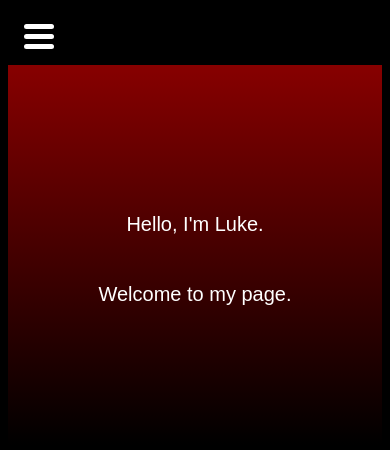
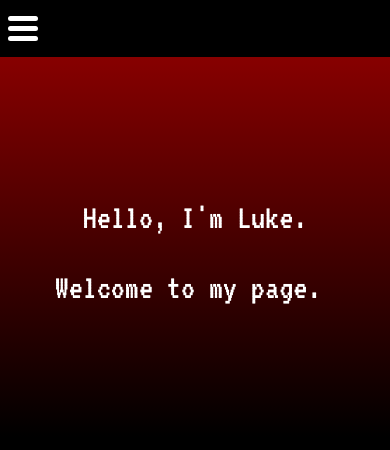
Before and after one commit to LukeDaNuke456/luke-portfolio, a website built with Vite: page index.html in a window 390 px wide. Built offline with nearby package versions, Linux system fonts and the light colour scheme.

Commit message:
navigation, responsiveness, format script, and fonts.

```diff
--- a/index.html
+++ b/index.html
@@ -1,11 +1,10 @@
 <!doctype html>
 <html lang="en">
-
   <head>
     <meta charset="UTF-8" />
-  <link rel="stylesheet" href="/src/styles/style.css">
-  <link rel="stylesheet" href="/src/styles/canvas.css">
-  <link rel="stylesheet" href="/src/styles/navbar.css">
+    <link rel="stylesheet" href="/src/styles/style.css" />
+    <link rel="stylesheet" href="/src/styles/canvas.css" />
+    <link rel="stylesheet" href="/src/styles/navbar.css" />
     <meta name="viewport" content="width=device-width, initial-scale=1.0" />
     <title>Luke Anglea</title>
   </head>
@@ -26,15 +25,15 @@
           </ul>
         </nav>
       </div>
-    <!-- Canvas Section -->
+    </header>
+
     <section class="canvas-section">
       <div class="container">
         <canvas id="myCanvas"></canvas>
       </div>
     </section>
-  </header>
+
     <script type="module" src="/src/scripts/canvas.js"></script>
     <script type="module" src="/src/scripts/navbar.js"></script>
   </body>
-
 </html>
--- a/package.json
+++ b/package.json
@@ -6,11 +6,11 @@
   "scripts": {
     "dev": "vite",
     "build": "vite build",
-    "preview": "vite preview"
+    "preview": "vite preview",
+    "format": "prettier --write ."
   },
   "devDependencies": {
+    "prettier": "^3.5.3",
     "vite": "^6.1.0"
-  },
-  "dependencies": {
   }
 }
--- /dev/null
+++ b/src/scripts/Constants/constants.js
@@ -0,0 +1,4 @@
+export const SCREEN_BREAKPOINTS = {
+  mobile: 480,
+  tablet: 768,
+};
--- a/src/scripts/canvas.js
+++ b/src/scripts/canvas.js
@@ -1,15 +1,17 @@
-import '../styles/style.css';
-
 class Canvas {
   constructor(canvasId, text1, text2) {
     this.canvas = document.getElementById(canvasId);
     this.ctx = this.canvas.getContext("2d");
     this.text1 = text1;
     this.text2 = text2;
-    this.opacity1 = 0; // Opacity for first text
-    this.opacity2 = 0; // Opacity for second text
-    this.fadeSpeed = 0.01;
-    this.fadeDelay = 50; // Delay before text 2 starts fading in
+    this.index1 = 0;
+    this.index2 = 0;
+    this.typingSpeed = 100;
+    this.fadeDelay = 1000;
+    this.cursorVisible = true;
+    this.cursorBlinkSpeed = 500;
+    this.isTypingComplete = false;
+    this.fontLoaded = false; // Flag to track font loading
 
     if (!this.canvas) {
       console.error(`Canvas with ID "${canvasId}" not found.`);
@@ -19,10 +21,27 @@ class Canvas {
     this.init();
   }
 
-  init() {
+  async init() {
+    await this.loadFont(); // Load font before drawing
     this.resizeCanvas();
-    this.startFadeIn();
+    this.startTypingEffect();
+    this.startCursorBlink();
     window.addEventListener("resize", () => this.resizeCanvas());
+  }
+
+  async loadFont() {
+    try {
+      const font = new FontFace(
+        "CustomFont",
+        'url("src/assets/fonts/VT323-Regular.ttf")',
+      );
+      await font.load();
+      document.fonts.add(font);
+      this.fontLoaded = true;
+      this.drawText(); // Ensure first draw after font is ready
+    } catch (error) {
+      console.error("Font failed to load:", error);
+    }
   }
 
   resizeCanvas() {
@@ -40,45 +59,79 @@ class Canvas {
   drawText() {
     this.ctx.clearRect(0, 0, this.canvas.width, this.canvas.height);
 
-    // Adjust font size dynamically (min 20px, max 40px)
-    const fontSize = Math.min(Math.max(20, this.canvas.width * 0.05), 40);
+    const fontSize = Math.min(Math.max(20, this.canvas.width * 0.09), 40);
 
-    this.ctx.font = `${fontSize}px Arial`;
+    // Ensure the font is only applied if it's fully loaded
+    if (this.fontLoaded) {
+      this.ctx.font = `${fontSize}px CustomFont`;
+    } else {
+      this.ctx.font = `${fontSize}px Arial`; // Fallback while waiting
+    }
+
     this.ctx.textAlign = "center";
     this.ctx.textBaseline = "middle";
+    this.ctx.fillStyle = `rgba(255, 255, 255, 1)`;
 
-    // Draw first text
-    this.ctx.fillStyle = `rgba(255, 255, 255, ${this.opacity1})`;
-    this.ctx.fillText(this.text1, this.canvas.width / 2, this.canvas.height / 2 - 30);
+    const isTypingText1 = this.index1 < this.text1.length;
+    const isTypingText2 = !isTypingText1 && this.index2 < this.text2.length;
 
-    // Draw second text only when first text is fully visible
-    this.ctx.fillStyle = `rgba(255, 255, 255, ${this.opacity2})`;
-    this.ctx.fillText(this.text2, this.canvas.width / 2, this.canvas.height / 2 + 40);
+    const cursor = this.cursorVisible ? "|" : " ";
+
+    let text1Displayed = this.text1.substring(0, this.index1);
+    let text2Displayed = this.text2.substring(0, this.index2);
+
+    if (isTypingText1) {
+      text1Displayed += cursor;
+    } else if (isTypingText2) {
+      text2Displayed += cursor;
+    } else {
+      text2Displayed += cursor;
+      this.isTypingComplete = true;
+    }
+
+    this.ctx.fillText(
+      text1Displayed,
+      this.canvas.width / 2,
+      this.canvas.height / 2 - 30,
+    );
+    this.ctx.fillText(
+      text2Displayed,
+      this.canvas.width / 2,
+      this.canvas.height / 2 + 40,
+    );
   }
 
-  startFadeIn() {
-
-    let delayCounter = 0;
-
-    const fadeIn = () => {
-      if (this.opacity1 < 1) {
-        this.opacity1 += this.fadeSpeed;
-      } else if (delayCounter < this.fadeDelay) {
-        delayCounter++; // Wait before starting Text 2 fade-in
-      } else if (this.opacity2 < 1) {
-        this.opacity2 += this.fadeSpeed;
-      }
-
-      this.drawText();
-
-      if (this.opacity2 < 1) {
-        requestAnimationFrame(fadeIn);
+  startTypingEffect() {
+    const typeText1 = () => {
+      if (this.index1 < this.text1.length) {
+        this.index1++;
+        this.drawText();
+        setTimeout(typeText1, this.typingSpeed);
+      } else {
+        setTimeout(typeText2, this.fadeDelay);
       }
     };
 
-    fadeIn();
+    const typeText2 = () => {
+      if (this.index2 < this.text2.length) {
+        this.index2++;
+        this.drawText();
+        setTimeout(typeText2, this.typingSpeed);
+      } else {
+        this.isTypingComplete = true;
+      }
+    };
+
+    typeText1();
+  }
+
+  startCursorBlink() {
+    setInterval(() => {
+      this.cursorVisible = !this.cursorVisible;
+      this.drawText();
+    }, this.cursorBlinkSpeed);
   }
 }
 
-// Initialize the class with the canvas ID and text
+// Initialize the class
 new Canvas("myCanvas", "Hello, I'm Luke.", "Welcome to my page.");
--- a/src/scripts/navbar.js
+++ b/src/scripts/navbar.js
@@ -1,12 +1,26 @@
-document.addEventListener("DOMContentLoaded", function() {
-    // Function to toggle the visibility of the navbar menu
+import { SCREEN_BREAKPOINTS } from "./Constants/constants.js";
+
+document.addEventListener("DOMContentLoaded", function () {
   function toggleMenu() {
     const navbarList = document.querySelector(".navbar-list");
+    if (window.innerWidth <= SCREEN_BREAKPOINTS.tablet) {
       navbarList.classList.toggle("show");
-        console.log('Navbar visibility toggled', navbarList.classList);
+    }
   }
 
-    // Attach event listener for clicks on the hamburger
+  function closeMenuOnClick() {
+    const navbarList = document.querySelector(".navbar-list");
+    if (window.innerWidth <= SCREEN_BREAKPOINTS.tablet) {
+      navbarList.classList.remove("show");
+    }
+  }
+
+  const menuItems = document.querySelectorAll(".navbar-item a");
+
+  menuItems.forEach((item) => {
+    item.addEventListener("click", closeMenuOnClick);
+  });
+
   const hamburger = document.getElementById("hamburger");
   if (hamburger) {
     hamburger.addEventListener("click", toggleMenu);
--- a/src/styles/canvas.css
+++ b/src/styles/canvas.css
@@ -1,6 +1,10 @@
 .canvas-section {
   display: flex;
-  background-image: linear-gradient(to bottom, rgb(135, 0, 0), rgb(0, 0, 0) 100%);
+  background-image: linear-gradient(
+    to bottom,
+    rgb(135, 0, 0),
+    rgb(0, 0, 0) 100%
+  );
   justify-content: center;
   align-items: center;
 }
--- a/src/styles/navbar.css
+++ b/src/styles/navbar.css
@@ -1,24 +1,23 @@
 /* Main navbar styles */
 .navbar {
   color: white;
-    padding-bottom: 10px;
   background-color: black;
   position: relative; /* So the dropdown positions correctly */
   z-index: 1000; /* Ensures navbar stays above content */
 }
 
+/* Navbar list styles */
 .navbar .navbar-list {
   justify-content: start;
   padding: 0;
   margin: 0;
   list-style: none;
-    transition: max-height 0.3s ease-out, opacity 0.3s ease-out; /* Smooth transition */
-    /* max-height: 0; Initially collapsed */
-    /* opacity: 0; Initially hidden */
+  transition:
+    max-height 0.3s ease-in-out,
+    opacity 0.3s ease-in-out;
   overflow: hidden; /* Prevents content from spilling */
 }
 
-/* Navbar item styles */
 .navbar .navbar-list .navbar-item {
   margin: 10px;
   padding: 10px 30px;
@@ -33,14 +32,13 @@
 .navbar .navbar-list .navbar-item a {
   text-decoration: none;
   color: inherit;
-    font-size: larger;
+  font-size: medium;
 }
 
 .navbar .navbar-list .navbar-item a:visited {
   color: inherit;
 }
 
-/* Hamburger menu (visible only on small screens) */
 .hamburger {
   display: none;
   flex-direction: column;
@@ -57,11 +55,11 @@
   border-radius: 5px;
 }
 
-/* Mobile: 320px - 480px */
-@media (max-width: 480px) {
+/* Mobile & Tablet: Up to 768px */
+@media (max-width: 768px) {
   .navbar {
     flex-direction: column;
-        padding: 0.5rem;
+    padding: 0;
     background-color: transparent;
   }
 
@@ -69,19 +67,20 @@
     display: flex;
     flex-direction: column;
     align-items: center;
-        margin-top: 1rem;
     width: 100%;
+    overflow: hidden;
+    position: absolute;
+    top: calc(100% + 1rem);
+    left: 0;
     background-color: black;
-        /* border-radius: 5px; */
     border-bottom: 2px solid white;
     border-top: 2px solid white;
     padding: 1rem 0;
-        max-height: 0;
+    max-height: 0; /* Initially hidden */
     opacity: 0;
-        overflow: hidden;
-        position: absolute;
-        top: 100%;
-        left: 0;
+    transition:
+      max-height 0.4s ease-in-out,
+      opacity 0.4s ease-in-out;
   }
 
   .navbar-item {
@@ -94,39 +93,6 @@
     font-size: 16px;
   }
 
-    /* Show the navbar when toggle is active */
-    .navbar .navbar-list.show {
-        max-height: 500px; /* Adjust this value depending on content */
-        opacity: 1;
-    }
-
-    .hamburger {
-        display: flex;
-    }
-}
-
-/* Tablet: 481px - 768px */
-@media (max-width: 768px) {
-    .navbar {
-        flex-direction: column;
-        padding: 1rem;
-    }
-
-    .navbar-list {
-        display: flex;
-        flex-direction: column;
-        align-items: center;
-        max-height: 0;
-        opacity: 0;
-        overflow: hidden;
-        transition: max-height 0.3s ease-out, opacity 0.3s ease-out;
-    }
-
-    .navbar-item {
-        margin: 1rem 0;
-    }
-
-    /* Show the navbar when toggle is active */
   .navbar-list.show {
     max-height: 500px;
     opacity: 1;
@@ -134,6 +100,7 @@
 
   .hamburger {
     display: flex;
+    margin: 1rem 0.5rem;
   }
 }
 
--- a/src/styles/style.css
+++ b/src/styles/style.css
@@ -13,6 +13,10 @@
   -moz-osx-font-smoothing: grayscale;
 }
 
+body {
+  margin: 0;
+}
+
 /* Mobile: 320px - 480px */
 @media (max-width: 480px) {
   body {
@@ -20,7 +24,7 @@
   }
 
   .canvas-section {
-    height: 40vh; /* Reduce canvas height for smaller screens */
+    height: 45vh; /* Reduce canvas height for smaller screens */
   }
 
   #myCanvas {
```
Also changed, not shown: src/assets/fonts/VT323-Regular.ttf (added), 1 other file. Lines whose indentation alone changed are shown as unchanged.
